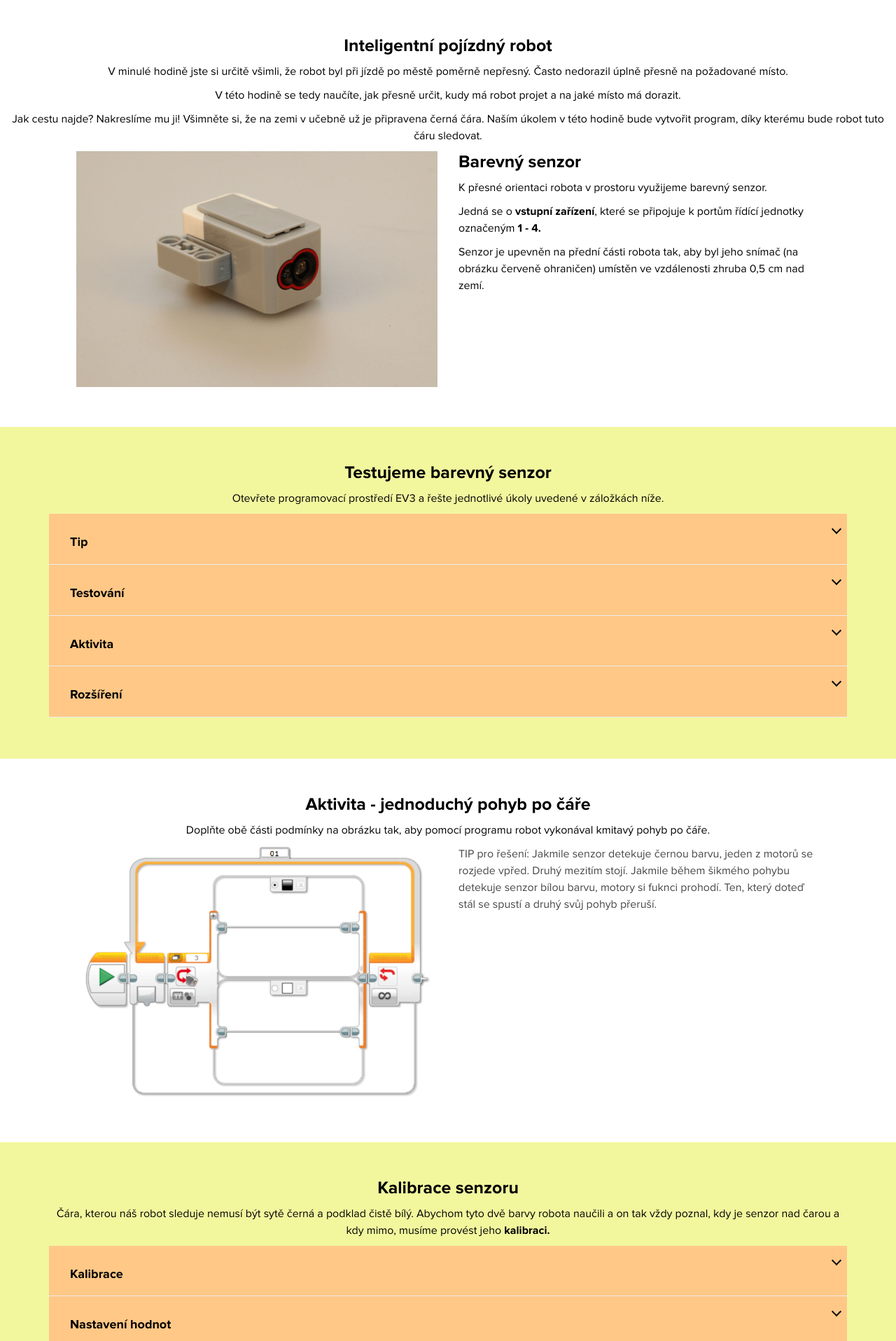
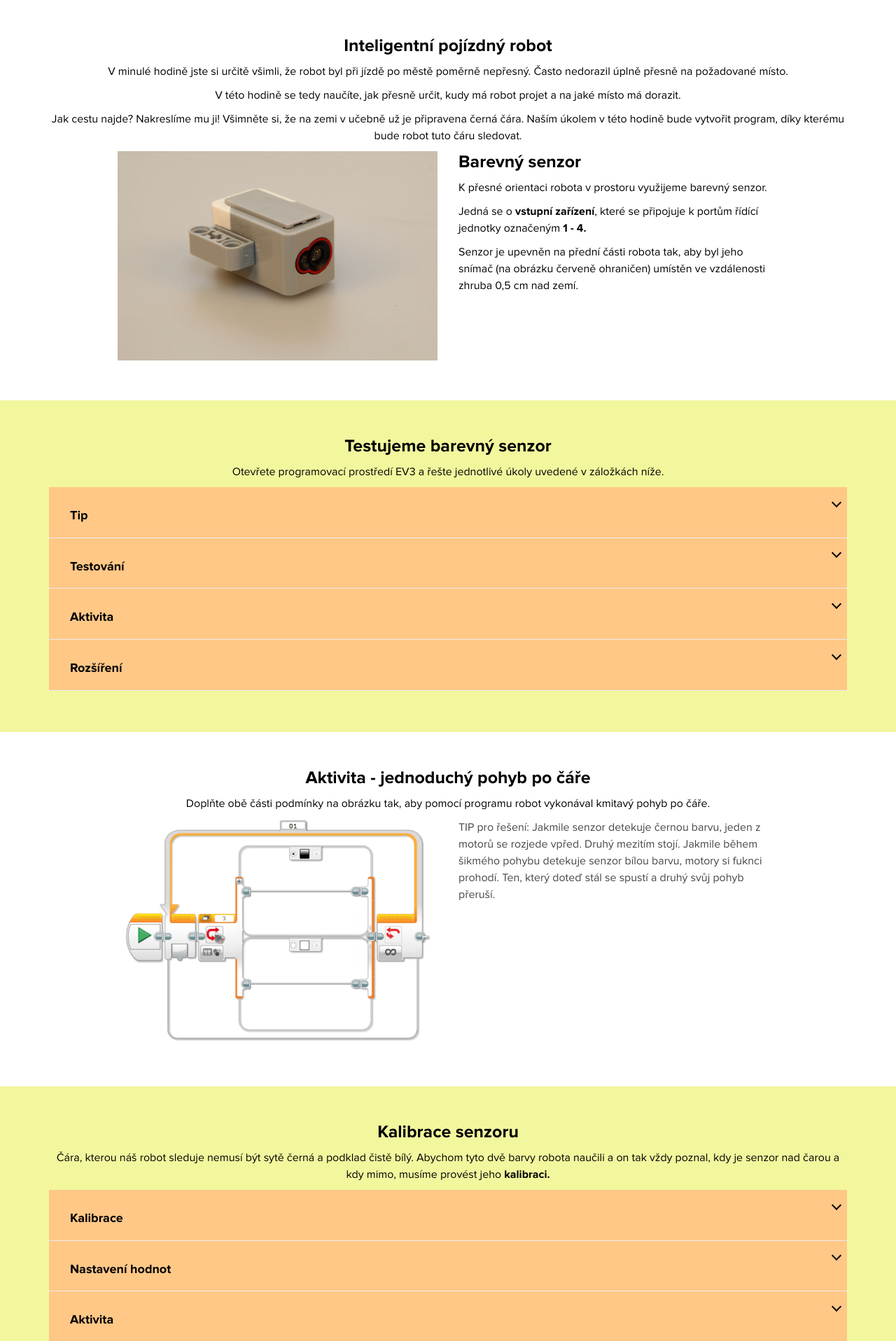
Before and after one commit to PavelStrousek/fpe-workbook, a PHP site: the page made by ukol9.php in a window 1280 px wide; the page is wider, and only the part inside the window is pictured. Shown: the part 76-1992 px from the top of that part at 70% size. Run offline with PHP 8.4, Linux system fonts and the light colour scheme; some libraries are stand-ins or nearby versions.

Commit message:
oprava ukol9

```diff
--- a/ukol9.php
+++ b/ukol9.php
@@ -14,7 +14,7 @@
     <?php include "partials/header.php" ?>
     <main role="main">
       <section role="region" class="section text-center">
-        <div class="containter">
+        <div class="container">
           <h3>Inteligentní pojízdný robot</h3>
           <p>
             V minulé hodině jste si určitě všimli, že robot byl při jízdě po městě poměrně nepřesný. Často nedorazil úplně přesně na požadované místo.
@@ -97,7 +97,7 @@
       </section>
 
       <section role="region" class="section text-center">
-        <div class="containter">
+        <div class="container">
           <h3>Aktivita - jednoduchý pohyb po čáře</h3>
           <p>
             Doplňte obě části podmínky na obrázku tak, aby pomocí programu robot vykonával kmitavý pohyb po čáře.
```
